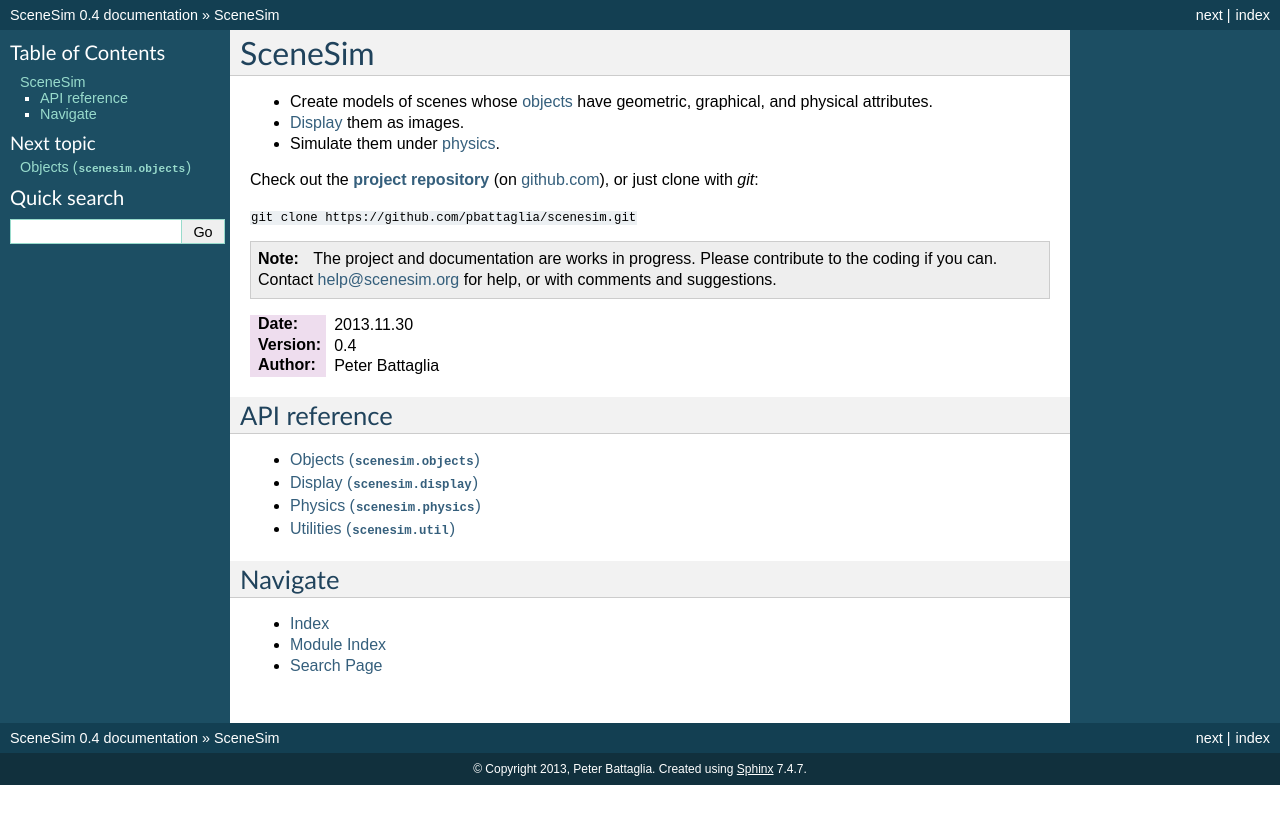
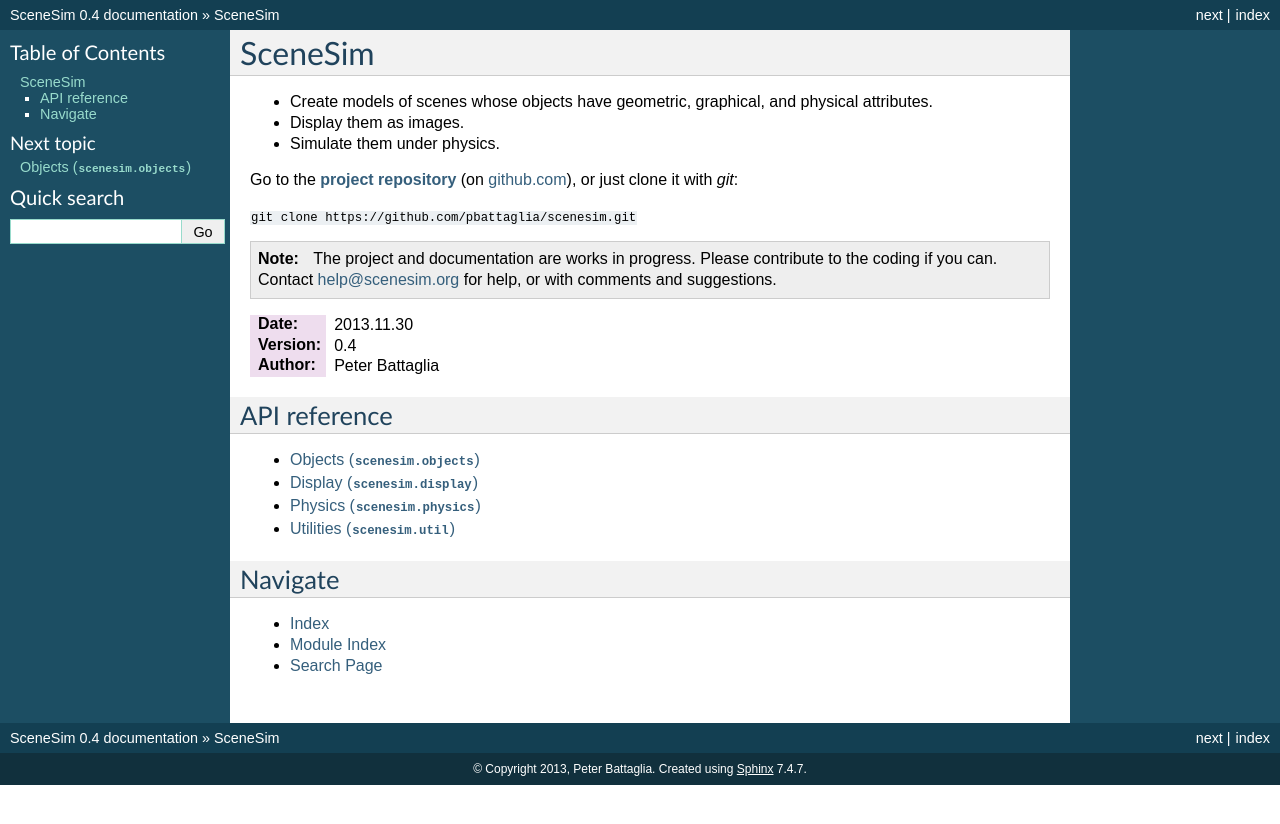
Before and after one commit to pbattaglia/scenesim, a Sphinx documentation site: the page built from doc/source/index.rst, in a window 1280 px wide. Shown: the top 824 px of the page. Built offline with Sphinx 7.4.7, drawn with Linux system fonts in a browser that asks for light colours.

Commit message:
Tiny update. Finished now.

```diff
--- a/doc/source/index.rst
+++ b/doc/source/index.rst
@@ -1,15 +1,16 @@
 SceneSim
 ========
 
-- Create models of scenes whose :ref:`objects <objects>` have geometric, graphical, and physical attributes.
-- :ref:`Display <display>` them as images.
-- Simulate them under :ref:`physics <physics>`.
+- Create models of scenes whose objects have geometric, graphical, and
+  physical attributes.
+- Display them as images.
+- Simulate them under physics.
 
 .. |project repository| replace:: **project repository**
 .. _project repository: http://github.com/pbattaglia/scenesim
 
-Check out the |project repository|_ (on `github.com
-<http://github.com>`_), or just clone with *git*:
+Go to the |project repository|_ (on `github.com
+<http://github.com>`_), or just clone it with *git*:
 
 | ``git clone https://github.com/pbattaglia/scenesim.git``
 
```
